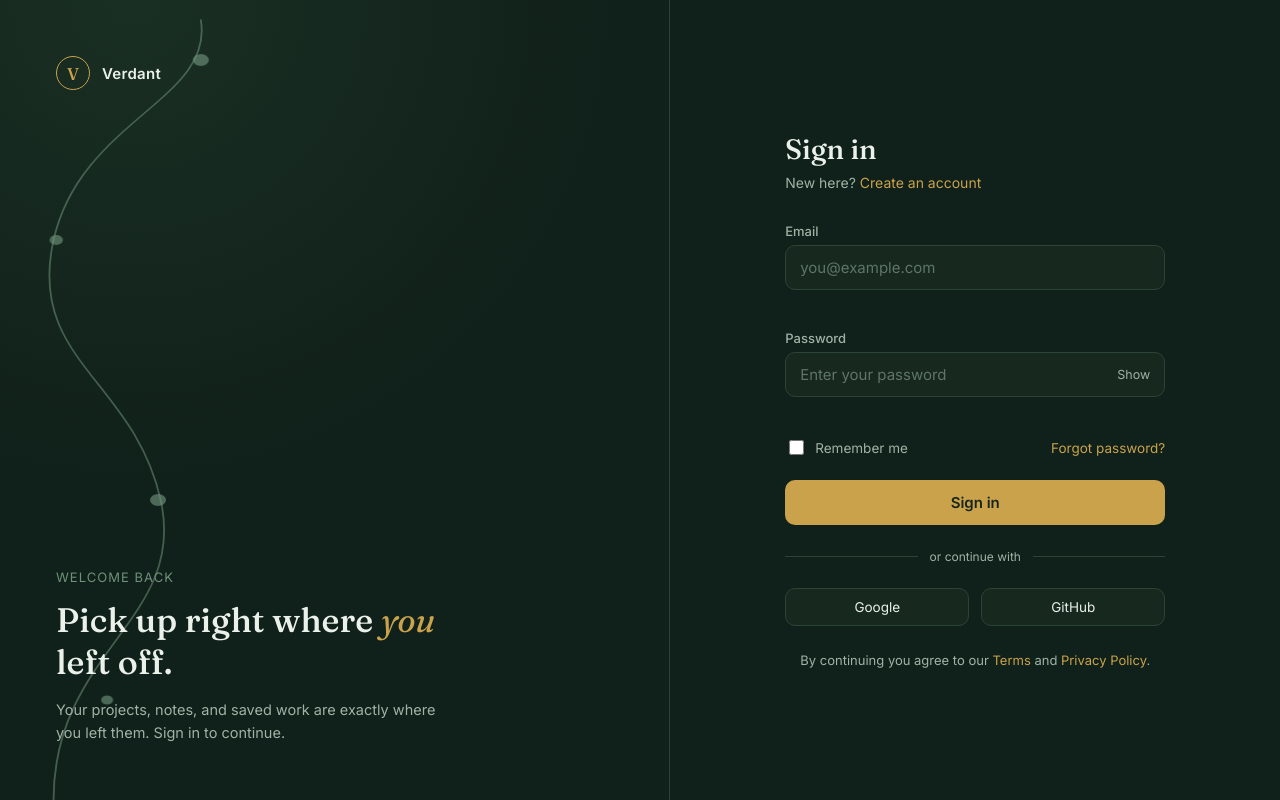
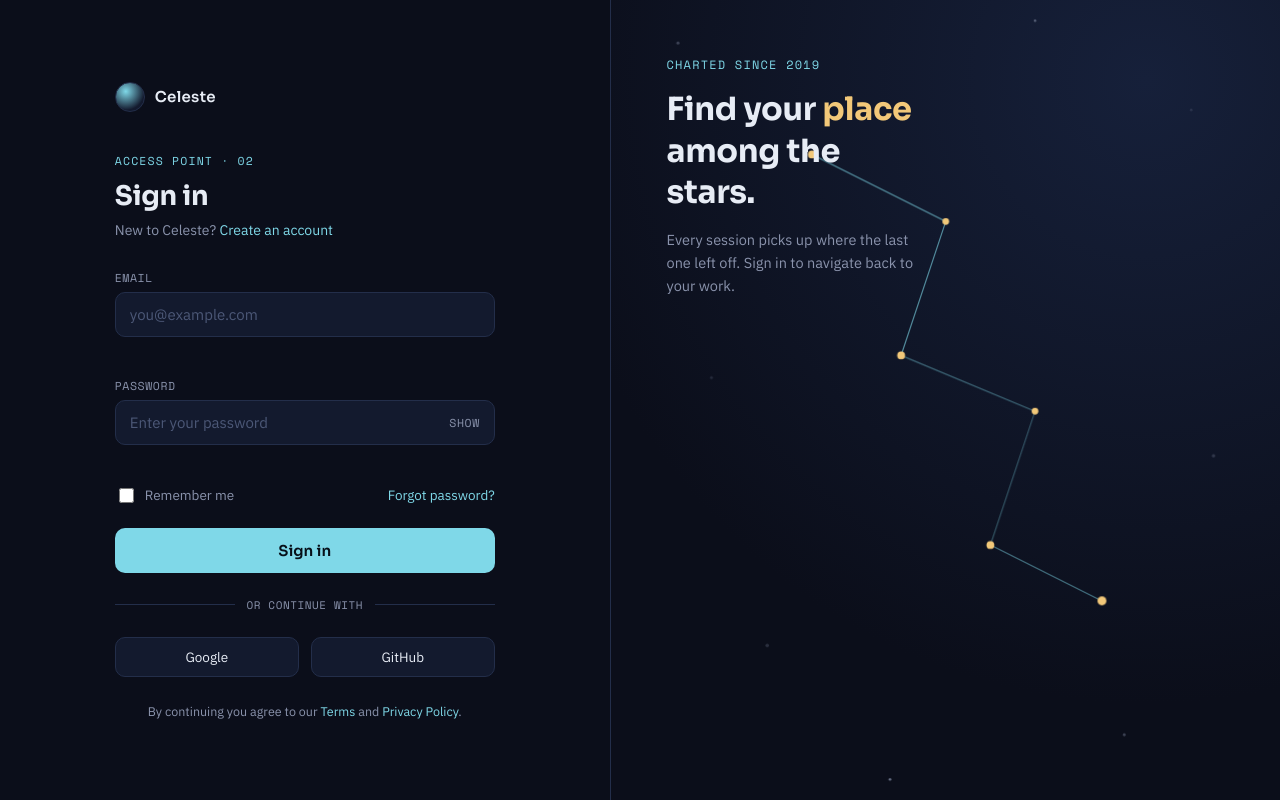
Before and after one commit to Tharan0307/Login_Page, a plain HTML site: page index.html in a window 1280 px wide. Drawn offline with nearby package versions, Linux system fonts and the light colour scheme.

Commit message:
new login page

```diff
--- a/index.html
+++ b/index.html
@@ -3,22 +3,22 @@
 <head>
 <meta charset="UTF-8" />
 <meta name="viewport" content="width=device-width, initial-scale=1.0" />
-<title>Sign in · Verdant</title>
+<title>Sign in · Celeste</title>
 <link rel="preconnect" href="https://fonts.googleapis.com">
 <link rel="preconnect" href="https://fonts.gstatic.com" crossorigin>
-<link href="https://fonts.googleapis.com/css2?family=Fraunces:ital,opsz,wght@0,9..144,300;0,9..144,500;0,9..144,600;1,9..144,400&family=Inter:wght@400;500;600&display=swap" rel="stylesheet">
+<link href="https://fonts.googleapis.com/css2?family=Sora:wght@400;500;600;700&family=Space+Mono:wght@400;700&family=IBM+Plex+Sans:wght@400;500;600&display=swap" rel="stylesheet">
 <style>
   :root {
-    --bg: #10201A;
-    --surface: #17281F;
-    --surface-raised: #1D3126;
-    --line: #2B4436;
-    --text: #EAF0EA;
-    --text-muted: #9FB3A6;
-    --gold: #C9A24B;
-    --gold-soft: rgba(201, 162, 75, 0.14);
-    --sage: #6E9179;
-    --error: #E08770;
+    --bg: #0B0E1A;
+    --surface: #131A2E;
+    --surface-raised: #1A2338;
+    --line: #232E4A;
+    --text: #E7ECF5;
+    --text-muted: #8A93AC;
+    --cyan: #7FD8E8;
+    --cyan-soft: rgba(127, 216, 232, 0.14);
+    --gold: #F2C879;
+    --error: #F0837A;
     --radius: 10px;
   }
 
@@ -30,7 +30,7 @@
     min-height: 100vh;
     background: var(--bg);
     color: var(--text);
-    font-family: 'Inter', system-ui, sans-serif;
+    font-family: 'IBM Plex Sans', system-ui, sans-serif;
   }
 
   @media (prefers-reduced-motion: reduce) {
@@ -44,7 +44,7 @@
   .layout {
     min-height: 100vh;
     display: grid;
-    grid-template-columns: 1.1fr 1fr;
+    grid-template-columns: 1fr 1.1fr;
   }
 
   @media (max-width: 880px) {
@@ -52,115 +52,7 @@
     .art-panel { display: none; }
   }
 
-  /* ---------- Left: illustrated panel ---------- */
-  .art-panel {
-    position: relative;
-    background: radial-gradient(120% 100% at 20% 0%, #1A2F23 0%, #10201A 60%);
-    display: flex;
-    flex-direction: column;
-    justify-content: space-between;
-    padding: 56px;
-    overflow: hidden;
-    border-right: 1px solid var(--line);
-  }
-
-  .art-panel svg.vine {
-    position: absolute;
-    inset: 0;
-    width: 100%;
-    height: 100%;
-  }
-
-  .vine-path {
-    fill: none;
-    stroke: var(--sage);
-    stroke-width: 1.4;
-    stroke-linecap: round;
-    opacity: 0.55;
-    stroke-dasharray: 2400;
-    stroke-dashoffset: 2400;
-    animation: draw 3.2s ease-out forwards;
-  }
-
-  .vine-leaf {
-    fill: var(--sage);
-    opacity: 0;
-    animation: fadeLeaf 0.6s ease-out forwards;
-  }
-
-  @keyframes draw {
-    to { stroke-dashoffset: 0; }
-  }
-
-  @keyframes fadeLeaf {
-    to { opacity: 0.65; }
-  }
-
-  .brand {
-    position: relative;
-    z-index: 2;
-    display: flex;
-    align-items: center;
-    gap: 12px;
-  }
-
-  .brand-mark {
-    width: 34px;
-    height: 34px;
-    border-radius: 50%;
-    border: 1.4px solid var(--gold);
-    display: flex;
-    align-items: center;
-    justify-content: center;
-    font-family: 'Fraunces', serif;
-    font-size: 17px;
-    color: var(--gold);
-  }
-
-  .brand-name {
-    font-family: 'Inter', sans-serif;
-    font-weight: 600;
-    letter-spacing: 0.02em;
-    font-size: 15px;
-    color: var(--text);
-  }
-
-  .art-copy {
-    position: relative;
-    z-index: 2;
-    max-width: 380px;
-  }
-
-  .art-copy .eyebrow {
-    font-size: 13px;
-    color: var(--sage);
-    letter-spacing: 0.08em;
-    text-transform: uppercase;
-    margin-bottom: 14px;
-  }
-
-  .art-copy h1 {
-    font-family: 'Fraunces', serif;
-    font-weight: 500;
-    font-size: 34px;
-    line-height: 1.25;
-    margin: 0 0 14px 0;
-  }
-
-  .art-copy h1 em {
-    font-style: italic;
-    color: var(--gold);
-    font-weight: 400;
-  }
-
-  .art-copy p {
-    color: var(--text-muted);
-    font-size: 14.5px;
-    line-height: 1.6;
-    margin: 0;
-  }
-
-  /* ---------- Right: form panel ---------- */
+  /* ---------- Form panel (now on the left) ---------- */
   .form-panel {
     display: flex;
     align-items: center;
@@ -168,20 +60,47 @@
     padding: 40px 24px;
   }
 
-  .form-wrap {
-    width: 100%;
-    max-width: 380px;
+  .form-wrap { width: 100%; max-width: 380px; }
+
+  .brand-row {
+    display: flex;
+    align-items: center;
+    gap: 10px;
+    margin-bottom: 40px;
   }
 
-  .form-header {
-    margin-bottom: 32px;
+  .brand-mark {
+    width: 30px;
+    height: 30px;
+    border-radius: 50%;
+    background: radial-gradient(circle at 35% 30%, var(--cyan), var(--surface) 70%);
+    border: 1px solid var(--line);
+  }
+
+  .brand-name {
+    font-family: 'Sora', sans-serif;
+    font-weight: 600;
+    font-size: 15px;
+    letter-spacing: 0.02em;
+  }
+
+  .form-header { margin-bottom: 30px; }
+
+  .form-header .eyebrow {
+    font-family: 'Space Mono', monospace;
+    font-size: 11.5px;
+    color: var(--cyan);
+    letter-spacing: 0.1em;
+    text-transform: uppercase;
+    margin-bottom: 10px;
   }
 
   .form-header h2 {
-    font-family: 'Fraunces', serif;
-    font-weight: 500;
-    font-size: 28px;
+    font-family: 'Sora', sans-serif;
+    font-weight: 700;
+    font-size: 27px;
     margin: 0 0 8px 0;
+    letter-spacing: -0.01em;
   }
 
   .form-header p {
@@ -189,11 +108,7 @@
     font-size: 14px;
     margin: 0;
   }
-
-  .form-header p a {
-    color: var(--gold);
-    text-decoration: none;
-  }
+  .form-header p a { color: var(--cyan); text-decoration: none; }
   .form-header p a:hover { text-decoration: underline; }
 
   form { display: flex; flex-direction: column; gap: 18px; }
@@ -201,8 +116,10 @@
   .field { display: flex; flex-direction: column; gap: 6px; }
 
   .field label {
-    font-size: 13px;
-    font-weight: 500;
+    font-family: 'Space Mono', monospace;
+    font-size: 11.5px;
+    letter-spacing: 0.05em;
+    text-transform: uppercase;
     color: var(--text-muted);
   }
 
@@ -217,8 +134,8 @@
   }
 
   .input-shell:focus-within {
-    border-color: var(--gold);
-    box-shadow: 0 0 0 3px var(--gold-soft);
+    border-color: var(--cyan);
+    box-shadow: 0 0 0 3px var(--cyan-soft);
   }
 
   .input-shell input {
@@ -227,29 +144,29 @@
     border: none;
     outline: none;
     color: var(--text);
-    font-family: 'Inter', sans-serif;
+    font-family: 'IBM Plex Sans', sans-serif;
     font-size: 15px;
     padding: 12px 14px;
     min-width: 0;
   }
 
-  .input-shell input::placeholder { color: #5E7568; }
+  .input-shell input::placeholder { color: #4C5877; }
 
   .toggle-visibility {
     background: none;
     border: none;
     color: var(--text-muted);
     cursor: pointer;
-    font-size: 12.5px;
-    font-family: 'Inter', sans-serif;
+    font-family: 'Space Mono', monospace;
+    font-size: 11.5px;
+    letter-spacing: 0.05em;
+    text-transform: uppercase;
     padding: 0 14px;
     white-space: nowrap;
   }
-  .toggle-visibility:hover { color: var(--gold); }
+  .toggle-visibility:hover { color: var(--cyan); }
 
-  .field.error .input-shell {
-    border-color: var(--error);
-  }
+  .field.error .input-shell { border-color: var(--error); }
 
   .error-text {
     font-size: 12.5px;
@@ -270,27 +187,19 @@
     gap: 8px;
     color: var(--text-muted);
   }
+  .checkbox-row input { accent-color: var(--cyan); width: 15px; height: 15px; }
 
-  .checkbox-row input {
-    accent-color: var(--gold);
-    width: 15px;
-    height: 15px;
-  }
-
-  .row-between a {
-    color: var(--gold);
-    text-decoration: none;
-  }
+  .row-between a { color: var(--cyan); text-decoration: none; }
   .row-between a:hover { text-decoration: underline; }
 
   .submit-btn {
     margin-top: 4px;
-    background: var(--gold);
-    color: #17251C;
+    background: var(--cyan);
+    color: #071019;
     border: none;
     border-radius: var(--radius);
     padding: 13px 16px;
-    font-family: 'Inter', sans-serif;
+    font-family: 'Sora', sans-serif;
     font-size: 15px;
     font-weight: 600;
     cursor: pointer;
@@ -300,35 +209,29 @@
     justify-content: center;
     gap: 8px;
   }
-
   .submit-btn:hover { filter: brightness(1.08); }
   .submit-btn:active { transform: translateY(1px); }
+  .submit-btn[disabled] { opacity: 0.7; cursor: default; }
+
   .submit-btn:focus-visible,
   a:focus-visible,
   input:focus-visible,
   button:focus-visible {
-    outline: 2px solid var(--gold);
+    outline: 2px solid var(--cyan);
     outline-offset: 2px;
-  }
-
-  .submit-btn[disabled] {
-    opacity: 0.7;
-    cursor: default;
   }
 
   .spinner {
     width: 14px;
     height: 14px;
     border-radius: 50%;
-    border: 2px solid rgba(23, 37, 28, 0.35);
-    border-top-color: #17251C;
+    border: 2px solid rgba(7, 16, 25, 0.35);
+    border-top-color: #071019;
     animation: spin 0.7s linear infinite;
     display: none;
   }
-
   .submit-btn.loading .spinner { display: inline-block; }
   .submit-btn.loading .btn-label { display: none; }
-
   @keyframes spin { to { transform: rotate(360deg); } }
 
   .divider {
@@ -336,20 +239,15 @@
     align-items: center;
     gap: 12px;
     color: var(--text-muted);
-    font-size: 12px;
+    font-family: 'Space Mono', monospace;
+    font-size: 11px;
+    letter-spacing: 0.05em;
+    text-transform: uppercase;
     margin: 6px 0;
   }
-  .divider::before, .divider::after {
-    content: "";
-    flex: 1;
-    height: 1px;
-    background: var(--line);
-  }
+  .divider::before, .divider::after { content: ""; flex: 1; height: 1px; background: var(--line); }
 
-  .alt-actions {
-    display: flex;
-    gap: 12px;
-  }
+  .alt-actions { display: flex; gap: 12px; }
 
   .alt-btn {
     flex: 1;
@@ -357,21 +255,21 @@
     border: 1px solid var(--line);
     border-radius: var(--radius);
     color: var(--text);
-    font-family: 'Inter', sans-serif;
+    font-family: 'IBM Plex Sans', sans-serif;
     font-size: 13.5px;
     padding: 10px;
     cursor: pointer;
     transition: border-color 0.15s ease, background 0.15s ease;
   }
-  .alt-btn:hover { border-color: var(--sage); background: var(--surface-raised); }
+  .alt-btn:hover { border-color: var(--cyan); background: var(--surface-raised); }
 
   .footer-note {
     margin-top: 26px;
     text-align: center;
-    font-size: 13px;
+    font-size: 12.5px;
     color: var(--text-muted);
   }
-  .footer-note a { color: var(--gold); text-decoration: none; }
+  .footer-note a { color: var(--cyan); text-decoration: none; }
   .footer-note a:hover { text-decoration: underline; }
 
   .status-banner {
@@ -379,7 +277,7 @@
     align-items: center;
     gap: 8px;
     background: var(--surface-raised);
-    border: 1px solid var(--sage);
+    border: 1px solid var(--cyan);
     color: var(--text);
     border-radius: var(--radius);
     padding: 10px 12px;
@@ -387,40 +285,107 @@
     margin-bottom: 4px;
   }
   .status-banner.show { display: flex; }
+
+  /* ---------- Art panel: constellation ---------- */
+  .art-panel {
+    position: relative;
+    background: radial-gradient(140% 120% at 80% 10%, #16203A 0%, #0B0E1A 65%);
+    overflow: hidden;
+    border-left: 1px solid var(--line);
+  }
+
+  .art-panel svg.sky {
+    position: absolute;
+    inset: 0;
+    width: 100%;
+    height: 100%;
+  }
+
+  .const-line {
+    stroke: var(--cyan);
+    stroke-width: 1;
+    opacity: 0;
+    stroke-dasharray: 400;
+    stroke-dashoffset: 400;
+    animation: drawLine 1.1s ease-out forwards, glowLine 3s ease-in-out infinite 1.3s;
+  }
+
+  @keyframes drawLine {
+    to { stroke-dashoffset: 0; opacity: 0.55; }
+  }
+  @keyframes glowLine {
+    0%, 100% { opacity: 0.35; }
+    50% { opacity: 0.7; }
+  }
+
+  .star {
+    fill: var(--gold);
+    opacity: 0;
+    animation: popStar 0.5s ease-out forwards;
+  }
+  @keyframes popStar {
+    to { opacity: 1; }
+  }
+
+  .bg-star {
+    fill: var(--text-muted);
+    animation: twinkle 4s ease-in-out infinite;
+  }
+  @keyframes twinkle {
+    0%, 100% { opacity: 0.2; }
+    50% { opacity: 0.8; }
+  }
+
+  .art-copy {
+    position: relative;
+    z-index: 2;
+    max-width: 380px;
+    padding: 56px;
+  }
+
+  .art-copy .eyebrow {
+    font-family: 'Space Mono', monospace;
+    font-size: 12px;
+    color: var(--cyan);
+    letter-spacing: 0.1em;
+    text-transform: uppercase;
+    margin-bottom: 16px;
+  }
+
+  .art-copy h1 {
+    font-family: 'Sora', sans-serif;
+    font-weight: 700;
+    font-size: 32px;
+    line-height: 1.3;
+    margin: 0 0 14px 0;
+    letter-spacing: -0.01em;
+  }
+  .art-copy h1 span { color: var(--gold); }
+
+  .art-copy p {
+    color: var(--text-muted);
+    font-size: 14.5px;
+    line-height: 1.6;
+    margin: 0;
+  }
 </style>
 </head>
 <body>
 <div class="layout">
 
-  <!-- Left illustrated panel -->
-  <div class="art-panel" aria-hidden="true">
-    <svg class="vine" viewBox="0 0 500 800" preserveAspectRatio="none">
-      <path class="vine-path" d="M 40 800 C 40 650, 140 620, 120 500 C 100 380, 20 360, 40 240 C 60 120, 160 100, 150 20"/>
-      <circle class="vine-leaf" style="animation-delay:1.1s" cx="118" cy="500" r="6"/>
-      <circle class="vine-leaf" style="animation-delay:1.6s" cx="42" cy="240" r="5"/>
-      <circle class="vine-leaf" style="animation-delay:2.2s" cx="150" cy="60" r="6"/>
-      <circle class="vine-leaf" style="animation-delay:2.6s" cx="80" cy="700" r="4.5"/>
-    </svg>
-
-    <div class="brand">
-      <div class="brand-mark">V</div>
-      <div class="brand-name">Verdant</div>
-    </div>
-
-    <div class="art-copy">
-      <div class="eyebrow">Welcome back</div>
-      <h1>Pick up right where <em>you</em> left off.</h1>
-      <p>Your projects, notes, and saved work are exactly where you left them. Sign in to continue.</p>
-    </div>
-  </div>
-
-  <!-- Right form panel -->
+  <!-- Form panel -->
   <div class="form-panel">
     <div class="form-wrap">
 
+      <div class="brand-row">
+        <div class="brand-mark"></div>
+        <div class="brand-name">Celeste</div>
+      </div>
+
       <div class="form-header">
+        <div class="eyebrow">Access point · 02</div>
         <h2>Sign in</h2>
-        <p>New here? <a href="#" id="signupLink">Create an account</a></p>
+        <p>New to Celeste? <a href="#" id="signupLink">Create an account</a></p>
       </div>
 
       <div class="status-banner" id="statusBanner" role="status"></div>
@@ -468,6 +433,42 @@
         By continuing you agree to our <a href="#">Terms</a> and <a href="#">Privacy Policy</a>.
       </div>
 
+    </div>
+  </div>
+
+  <!-- Art panel: constellation -->
+  <div class="art-panel" aria-hidden="true">
+    <svg class="sky" viewBox="0 0 600 800" preserveAspectRatio="xMidYMid slice">
+      <!-- scattered background stars -->
+      <circle class="bg-star" cx="60" cy="80" r="1.4" style="animation-delay:0.2s"/>
+      <circle class="bg-star" cx="520" cy="140" r="1.2" style="animation-delay:1.1s"/>
+      <circle class="bg-star" cx="140" cy="620" r="1.6" style="animation-delay:0.6s"/>
+      <circle class="bg-star" cx="460" cy="700" r="1.3" style="animation-delay:1.8s"/>
+      <circle class="bg-star" cx="380" cy="60" r="1.1" style="animation-delay:2.2s"/>
+      <circle class="bg-star" cx="90" cy="380" r="1.3" style="animation-delay:0.9s"/>
+      <circle class="bg-star" cx="540" cy="450" r="1.5" style="animation-delay:1.5s"/>
+      <circle class="bg-star" cx="250" cy="740" r="1.2" style="animation-delay:2.6s"/>
+
+      <!-- constellation lines, drawn in sequence -->
+      <line class="const-line" x1="180" y1="180" x2="300" y2="240" style="animation-delay:0.3s"/>
+      <line class="const-line" x1="300" y1="240" x2="260" y2="360" style="animation-delay:0.9s"/>
+      <line class="const-line" x1="260" y1="360" x2="380" y2="410" style="animation-delay:1.5s"/>
+      <line class="const-line" x1="380" y1="410" x2="340" y2="530" style="animation-delay:2.1s"/>
+      <line class="const-line" x1="340" y1="530" x2="440" y2="580" style="animation-delay:2.7s"/>
+
+      <!-- constellation nodes -->
+      <circle class="star" cx="180" cy="180" r="3.5" style="animation-delay:0.1s"/>
+      <circle class="star" cx="300" cy="240" r="3" style="animation-delay:0.7s"/>
+      <circle class="star" cx="260" cy="360" r="3.5" style="animation-delay:1.3s"/>
+      <circle class="star" cx="380" cy="410" r="3" style="animation-delay:1.9s"/>
+      <circle class="star" cx="340" cy="530" r="3.5" style="animation-delay:2.5s"/>
+      <circle class="star" cx="440" cy="580" r="4" style="animation-delay:3.1s"/>
+    </svg>
+
+    <div class="art-copy">
+      <div class="eyebrow">Charted since 2019</div>
+      <h1>Find your <span>place</span> among the stars.</h1>
+      <p>Every session picks up where the last one left off. Sign in to navigate back to your work.</p>
     </div>
   </div>
 
@@ -536,12 +537,11 @@
 
     if (hasError) return;
 
-    // Demo submit flow — replace this block with a real API call.
     submitBtn.classList.add('loading');
     submitBtn.disabled = true;
 
     try {
-      // Example of wiring to a real backend:
+      // Replace this block with a real API call, e.g.:
       // const res = await fetch('/api/login', {
       //   method: 'POST',
       //   headers: { 'Content-Type': 'application/json' },
```
